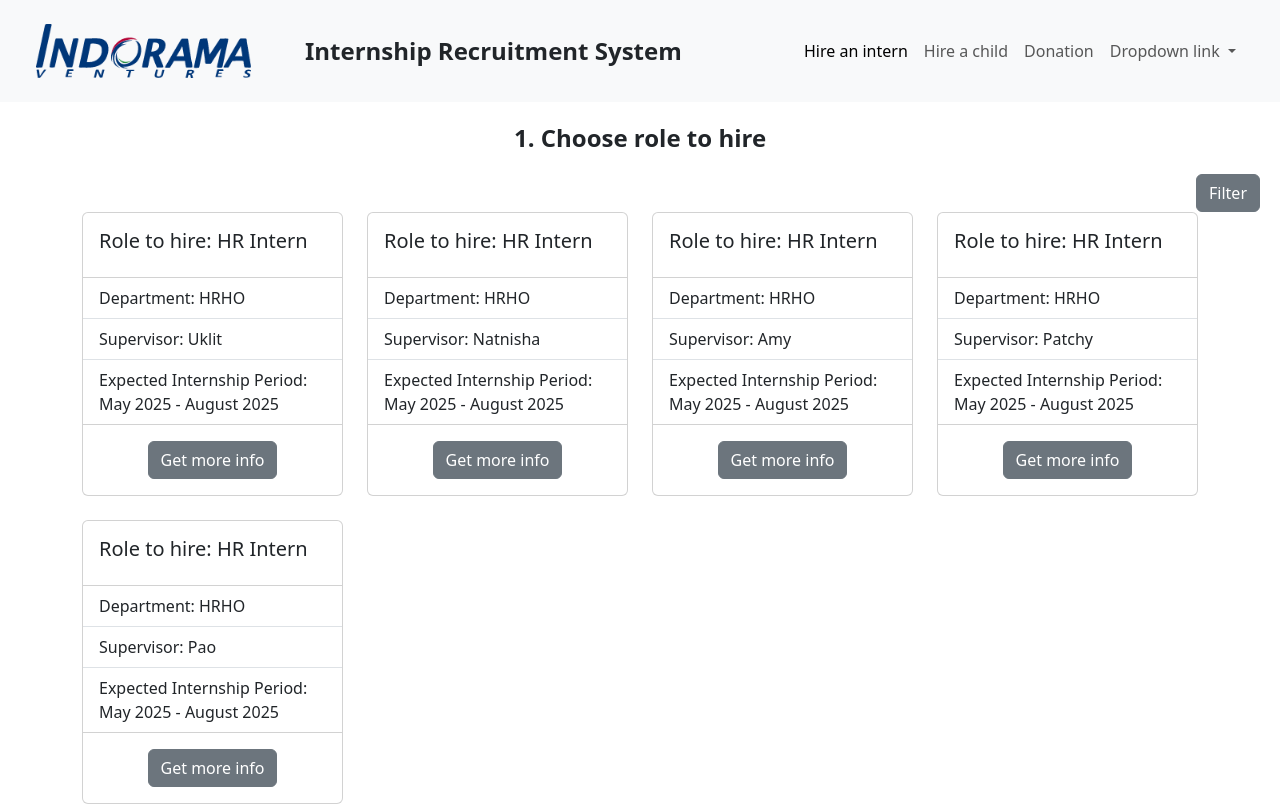
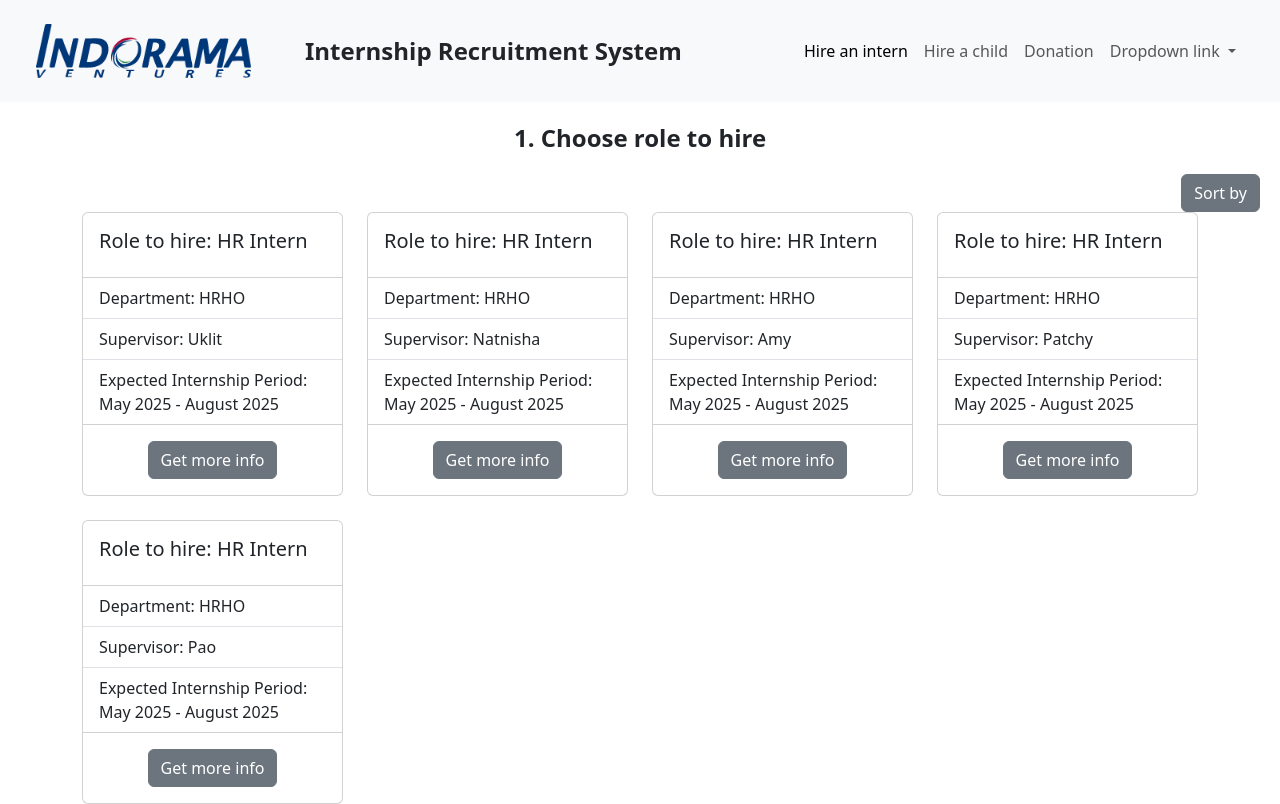
Before and after one commit to yijiyap/hr-recruitment-system, a Nuxt app in the folder frontend/: page / in a window 1280 px wide. Built offline with nearby package versions, Linux system fonts and the light colour scheme.

Commit message:
included sort by logo

```diff
--- a/frontend/pages/index.vue
+++ b/frontend/pages/index.vue
@@ -3,9 +3,9 @@
 
     <Header headerText="1. Choose role to hire"/>
 
-    <!-- Filter button at the right of the page -->
+    <!-- Sort by button at the right of the page -->
     <div class="tw-flex tw-justify-end tw-mt-5 tw-mr-5">
-      <button class="btn btn-secondary">Filter</button>
+      <button class="btn btn-secondary">Sort by</button>
     </div>
 
     <!-- List of roles to hire in bootstrap cards -->
--- a/frontend/pages/parents.vue
+++ b/frontend/pages/parents.vue
@@ -1,6 +1,8 @@
 <template>
     <div>
         <Header headerText = "For parents"></Header>
-
+        <div class="tw-flex tw-items-center tw-justify-center">
+            <img src="/ivl_baby.png" alt="baby"/>
+        </div>
     </div>
 </template>
```
Also changed, not shown: frontend/pages/role.vue (line endings or trailing spaces).
